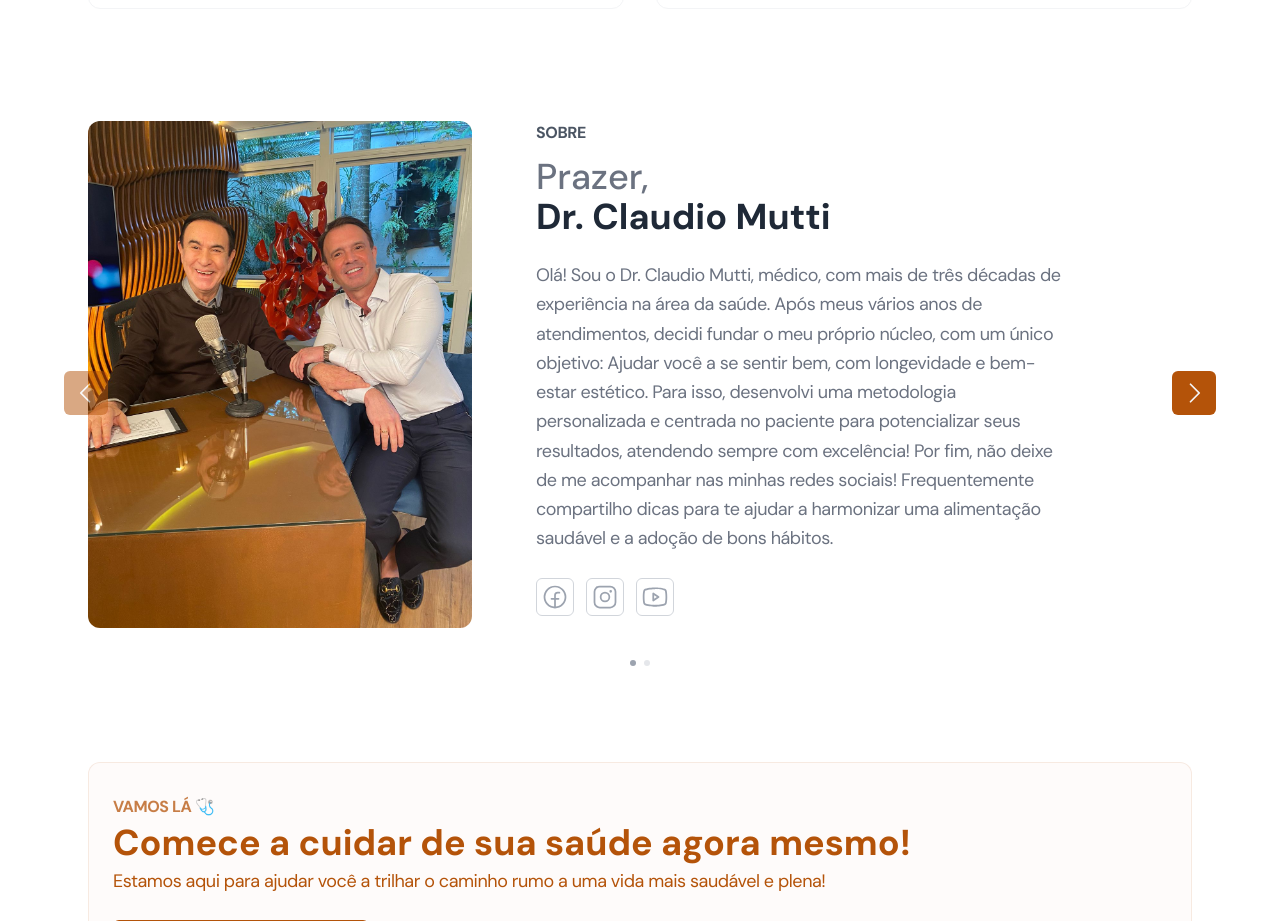
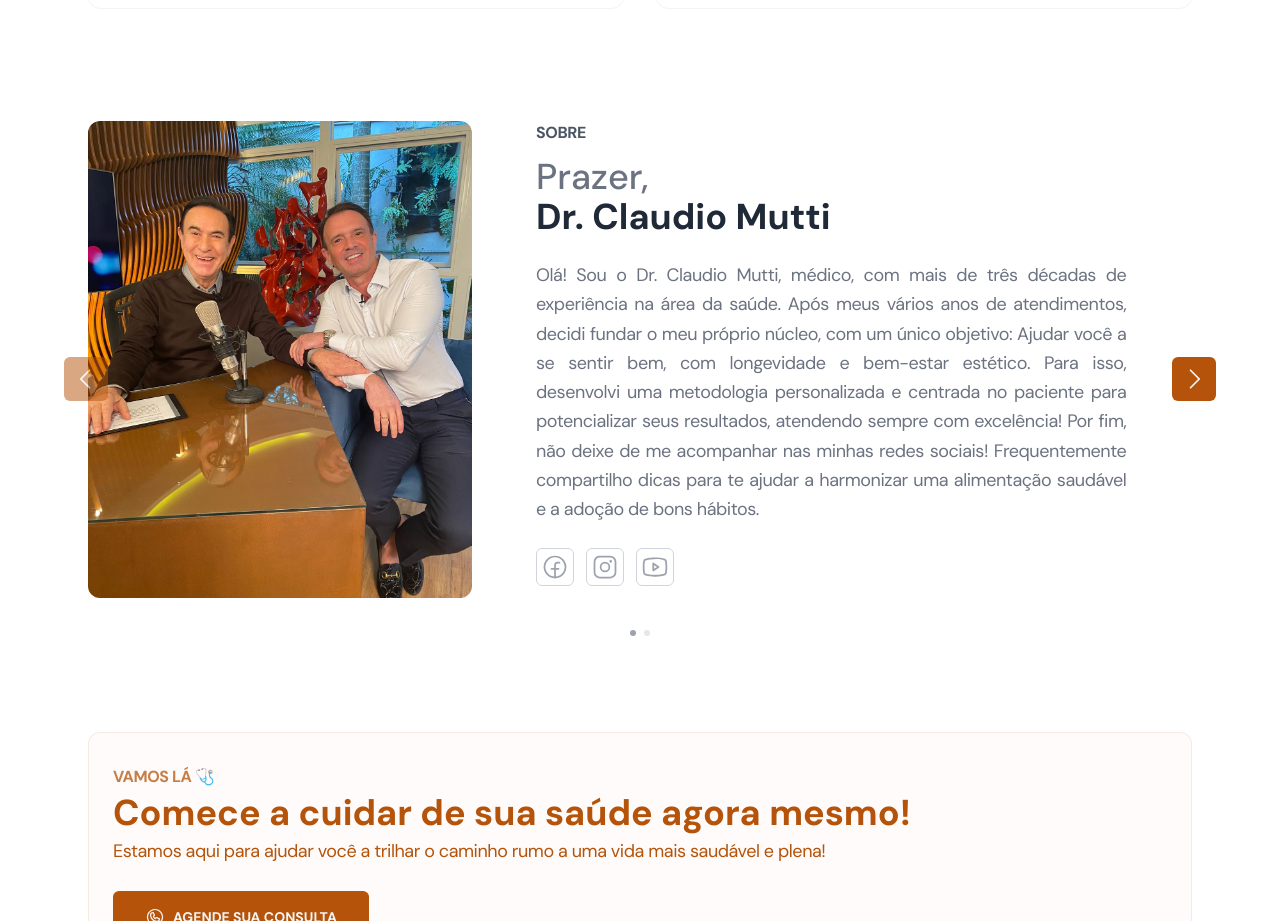
Before and after one commit to ruymon/nucleodrclaudiomutti.com.br, a Next.js app: page / in a window 1280 px wide. Shown: the part 1900-2821 px from the top of the page. Built offline with nearby package versions, Linux system fonts and the light colour scheme.

Commit message:
revert wrapper

```diff
--- a/package.json
+++ b/package.json
@@ -24,7 +24,6 @@
     "next": "13.4.7",
     "postcss": "8.4.24",
     "react": "18.2.0",
-    "react-wrap-balancer": "^1.0.0",
     "react-dom": "18.2.0",
     "tailwind-merge": "^1.13.2",
     "tailwindcss": "3.3.2",
--- a/src/app/layout.tsx
+++ b/src/app/layout.tsx
@@ -2,7 +2,6 @@ import { Footer } from '@/components/primitives/Footer';
 import { Navbar } from '@/components/primitives/Navbar';
 import { DM_Sans, Kalam } from 'next/font/google';
 import { ReactNode } from 'react';
-import { Provider as WrapBalancerProvider } from 'react-wrap-balancer'
 import './globals.css';
 
 const dmSansFont = DM_Sans({
@@ -39,9 +38,7 @@ export default function RootLayout({
 
       <body>
         <Navbar />
-        <WrapBalancerProvider>
-          {children}
-        </WrapBalancerProvider>
+        {children}
         <Footer />
       </body>
     </html>
--- a/src/components/primitives/DoctorGreetCard.tsx
+++ b/src/components/primitives/DoctorGreetCard.tsx
@@ -3,7 +3,6 @@ import Image from "next/image";
 import { Heading } from "./Heading";
 import { Paragraph } from "./Paragraph";
 import { SocialMediaIconButton } from "./SocialMediaIconButton";
-import Balancer from 'react-wrap-balancer';
 
 interface DoctorGreetCardProps extends IDoctor {
   hat?: string;
@@ -30,10 +29,8 @@ export function DoctorGreetCard({ hat = 'SOBRE', name, description, image, speci
             <Heading as="h2" fontWeight="extrabold">{name}</Heading>
           </div>
 
-          <Paragraph size="large" accentColor="gray-light" className="xl:max-w-[90%]">
-            <Balancer>
-              {description}
-            </Balancer>
+          <Paragraph size="large" accentColor="gray-light" className="xl:max-w-[90%] text-justify">
+            {description}
           </Paragraph>
 
           <div className="flex items-center gap-3">
```
